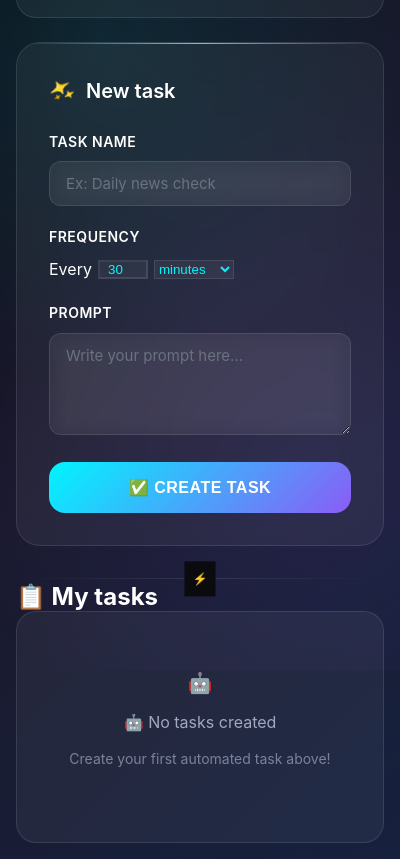
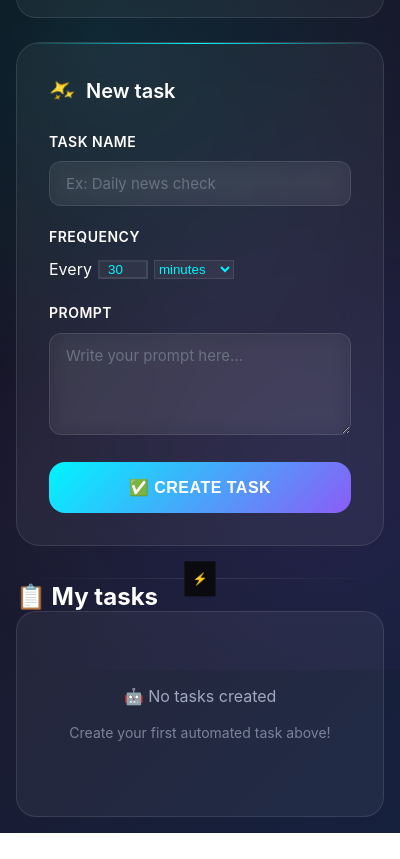
Before and after one commit to MovingLive/auto-agent-extension, a browser extension: page popup.html in a window 400 px wide. Shown: the part 174-1033 px from the top of the page. After the commit the page ends 1007 px from the top, so only its background shows below. Drawn offline with Linux system fonts and the light colour scheme.

```diff
--- a/popup.html
+++ b/popup.html
@@ -126,9 +126,6 @@
             <div id="tasksList" class="tasks-list space-y-4"></div>
 
             <div id="emptyState" class="empty-state" style="display: none;">
-                <div class="flex justify-center mb-4">
-                    <span class="icon-unicode text-6xl text-cyan-400/50">🤖</span>
-                </div>
                 <p data-i18n="noTasks" class="text-lg font-medium">Aucune tâche créée</p>
                 <p class="subtitle" data-i18n="noTasksSubtitle">Créez votre première tâche automatisée ci-dessus !</p>
                 <div class="mt-6 flex justify-center">
```
Also changed, not shown: icons/icon128.png (added), icons/icon16.png (added), icons/icon48.png (added), manifest.json, public/logoAutoAgent.png (added), public/logoAutoAgentWithText.png (added).
